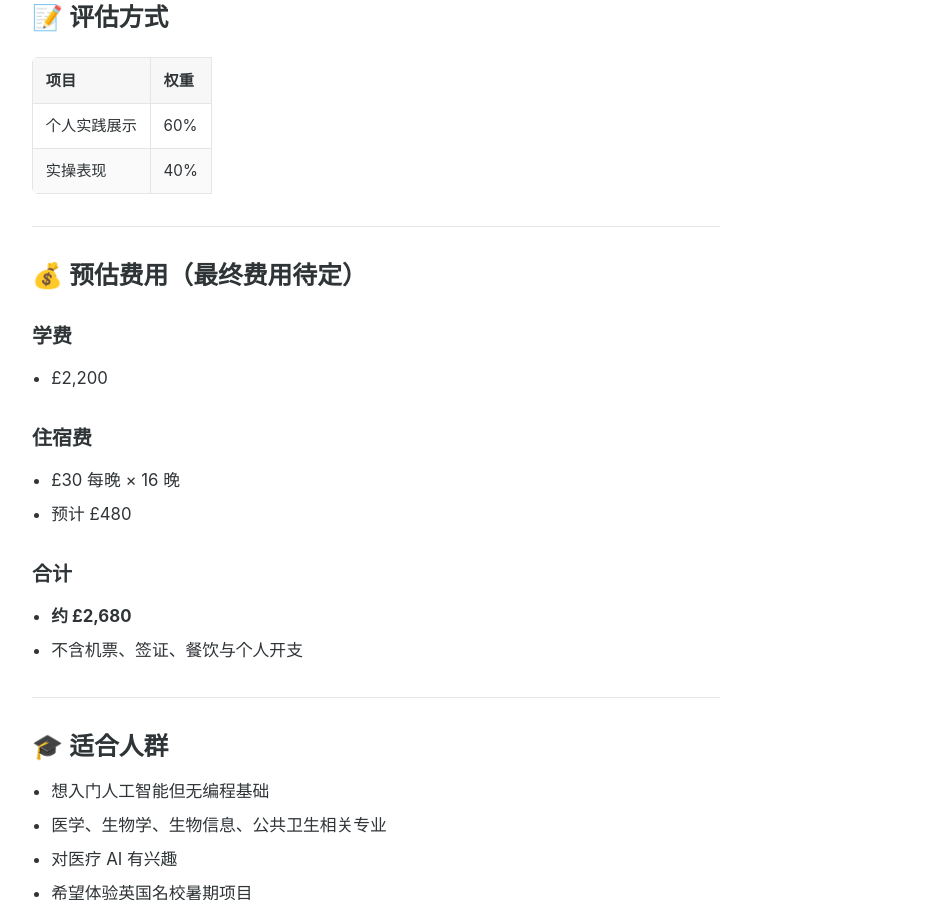
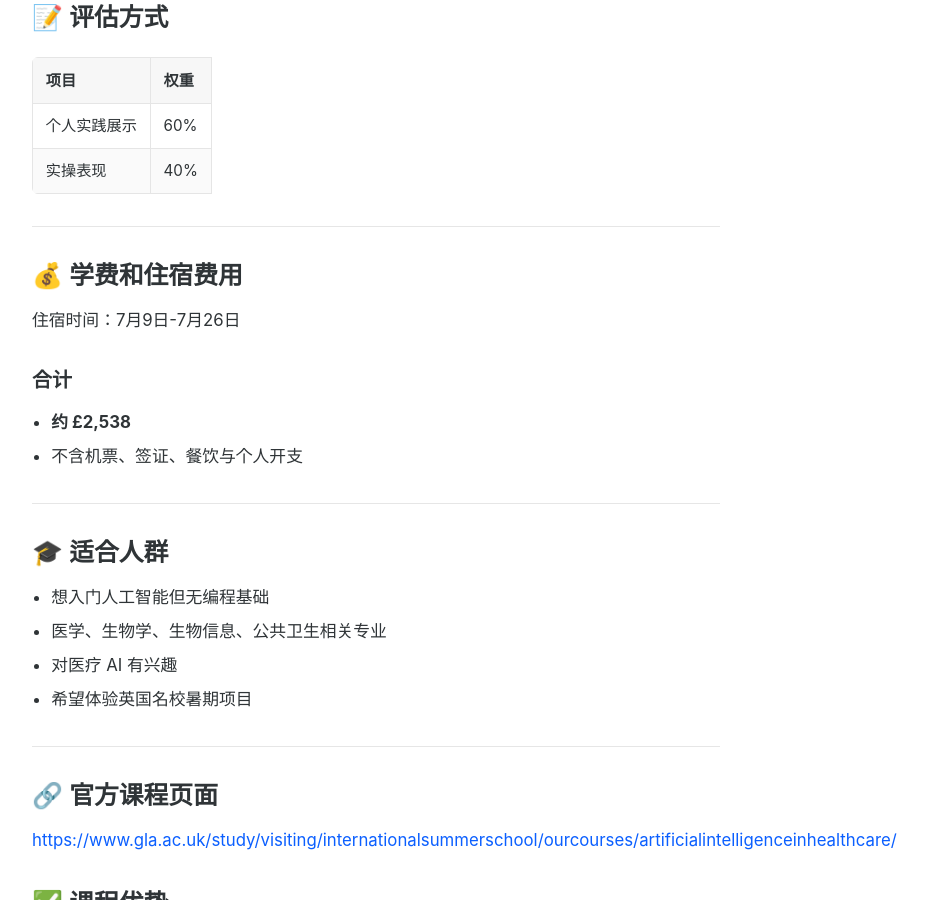
Before and after one commit to knowlab/knowlab.github.io, a Jekyll site: the page built from ai-med-2026.md, in a window 1280 px wide and 900 px high, scrolled down 3219 px. Shown: the whole window, without its empty margins (264-1192 px from the left). Built offline with Jekyll 4.4.1, drawn with Linux system fonts in a browser that asks for light colours.

Commit message:
updated members

```diff
--- a/ai-med-2026.md
+++ b/ai-med-2026.md
@@ -106,20 +106,10 @@ permalink: /ai-med-2026/
 
 ---
 
-## 💰 预估费用（最终费用待定）
-
-### 学费
-
-- £2,200
-
-### 住宿费
-
-- £30 每晚 × 16 晚
-- 预计 £480
-
+## 💰 学费和住宿费用
+住宿时间：7月9日-7月26日
 ### 合计
-
-- **约 £2,680**
+- **约 £2,538**
 - 不含机票、签证、餐饮与个人开支
 
 ---
```
Also changed, not shown: other parts of ai-med-2026.md (+1 -1 lines), ai-med-2026-en.md (+3 -10 lines).
